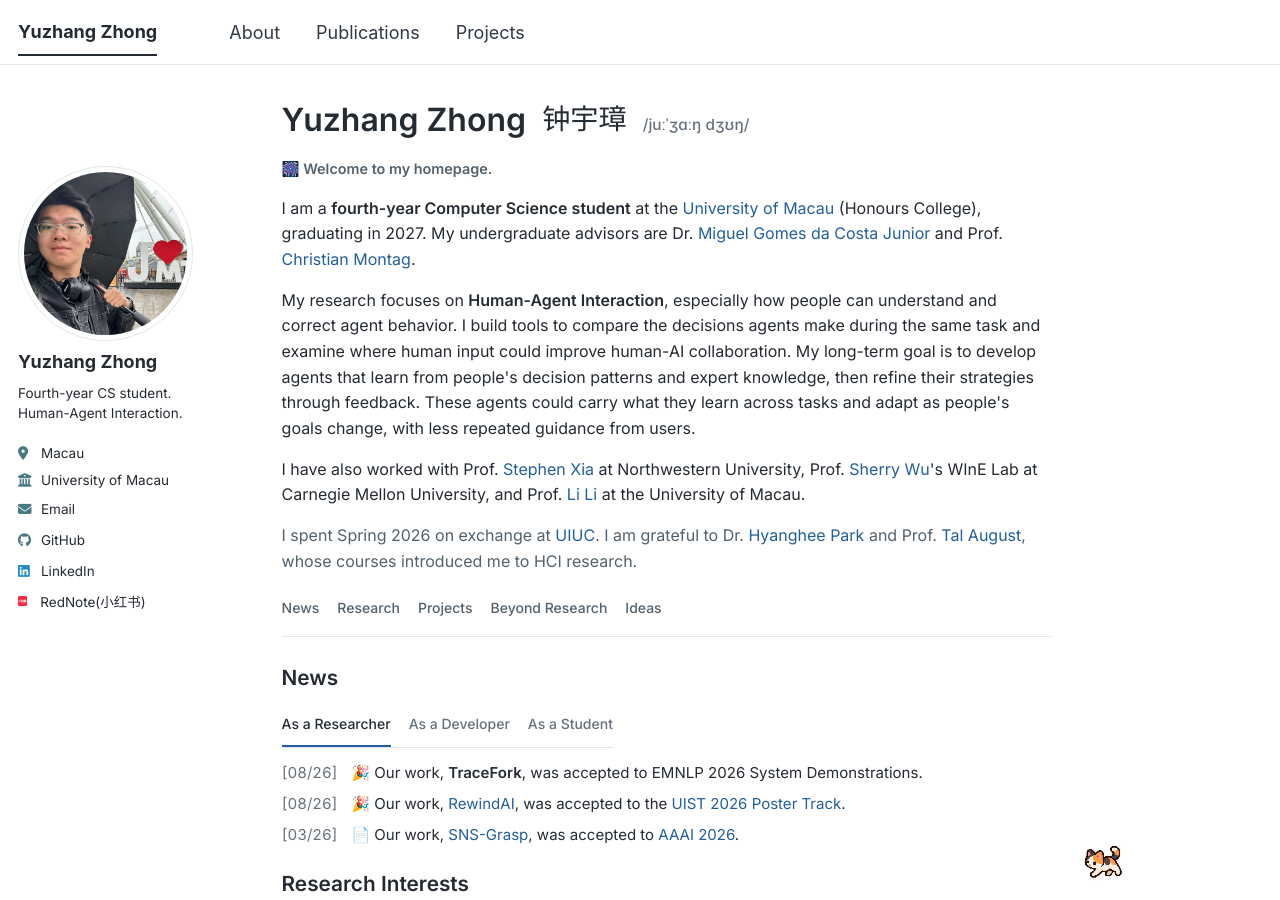
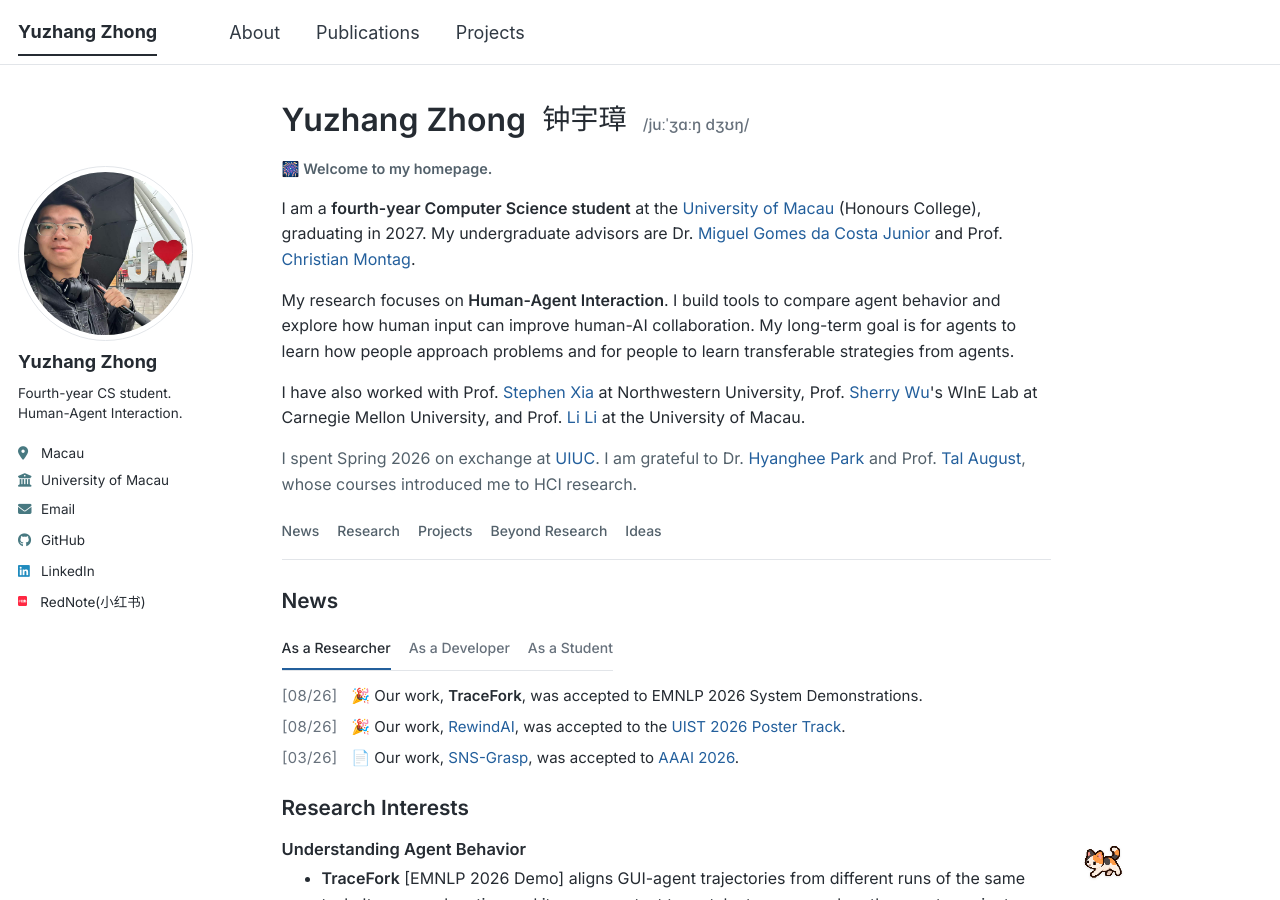
Before and after one commit to yuzhang-zhong/yuzhang-zhong.github.io, a Jekyll site: the page built from _pages/about.md, in a window 1280 px wide and 900 px high. Built offline with Jekyll 4.4.1, drawn with Linux system fonts in a browser that asks for light colours; comment, search, counter and statistics services are not loaded; a style sheet for code colours, icons or effects is not loaded.

Commit message:
Shorten research introduction around mutual human-agent learning

```diff
--- a/_pages/about.md
+++ b/_pages/about.md
@@ -13,7 +13,7 @@ redirect_from:
 <section id="about" class="homepage-welcome" markdown="1">
 <p class="welcome-kicker"><strong>🎆 Welcome to my homepage.</strong></p>
 <p class="welcome-lead">I am a <strong>fourth-year Computer Science student</strong> at the <a href="https://www.um.edu.mo/">University of Macau</a> (Honours College), graduating in 2027. My undergraduate advisors are Dr. <a href="https://www.fst.um.edu.mo/personal/mcosta/">Miguel Gomes da Costa Junior</a> and Prof. <a href="https://christianmontag.de/about_me/">Christian Montag</a>.</p>
-<p>My research focuses on <strong>Human-Agent Interaction</strong>, especially how people can understand and correct agent behavior. I build tools to compare the decisions agents make during the same task and examine where human input could improve human-AI collaboration. My long-term goal is to develop agents that learn from people's decision patterns and expert knowledge, then refine their strategies through feedback. These agents could carry what they learn across tasks and adapt as people's goals change, with less repeated guidance from users.</p>
+<p>My research focuses on <strong>Human-Agent Interaction</strong>. I build tools to compare agent behavior and explore how human input can improve human-AI collaboration. My long-term goal is for agents to learn how people approach problems and for people to learn transferable strategies from agents.</p>
 <p>I have also worked with Prof. <a href="https://www.stephenxia.com/">Stephen Xia</a> at Northwestern University, Prof. <a href="https://www.cs.cmu.edu/~sherryw/">Sherry Wu</a>'s WInE Lab at Carnegie Mellon University, and Prof. <a href="https://www.fst.um.edu.mo/personal/llili/">Li Li</a> at the University of Macau.</p>
 <p class="welcome-note">I spent Spring 2026 on exchange at <a href="https://illinois.edu/">UIUC</a>. I am grateful to Dr. <a href="https://risingstars-eecs.mit.edu/participants/hyanghee-park/">Hyanghee Park</a> and Prof. <a href="https://talaugust.github.io/">Tal August</a>, whose courses introduced me to HCI research.</p>
 </section>
```
